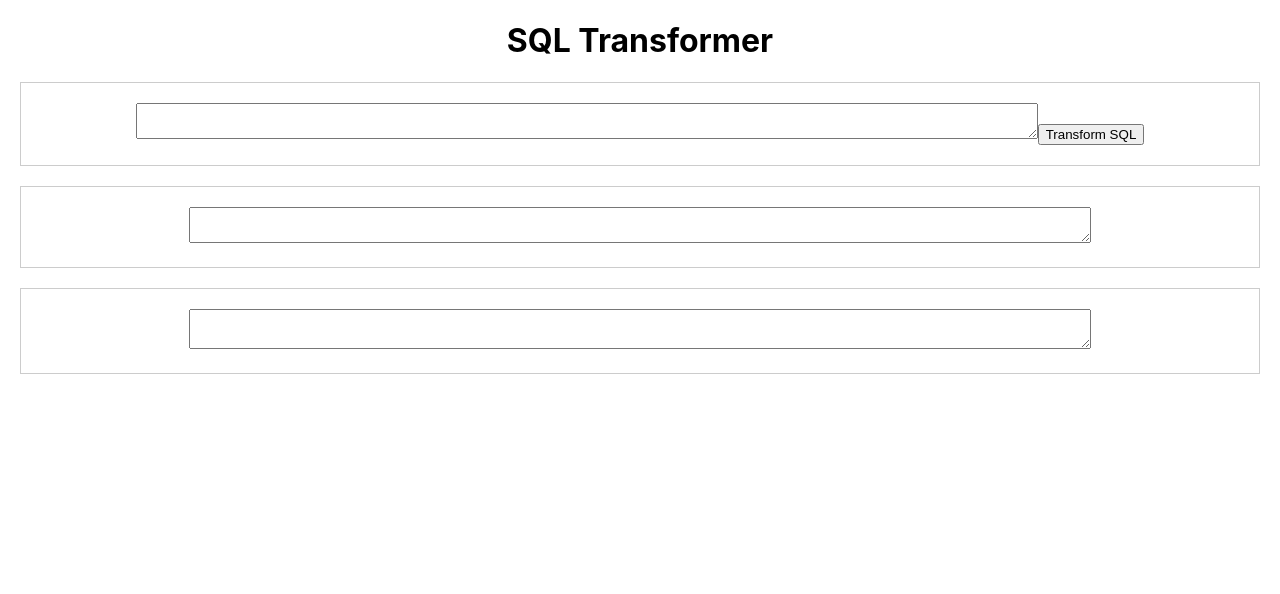
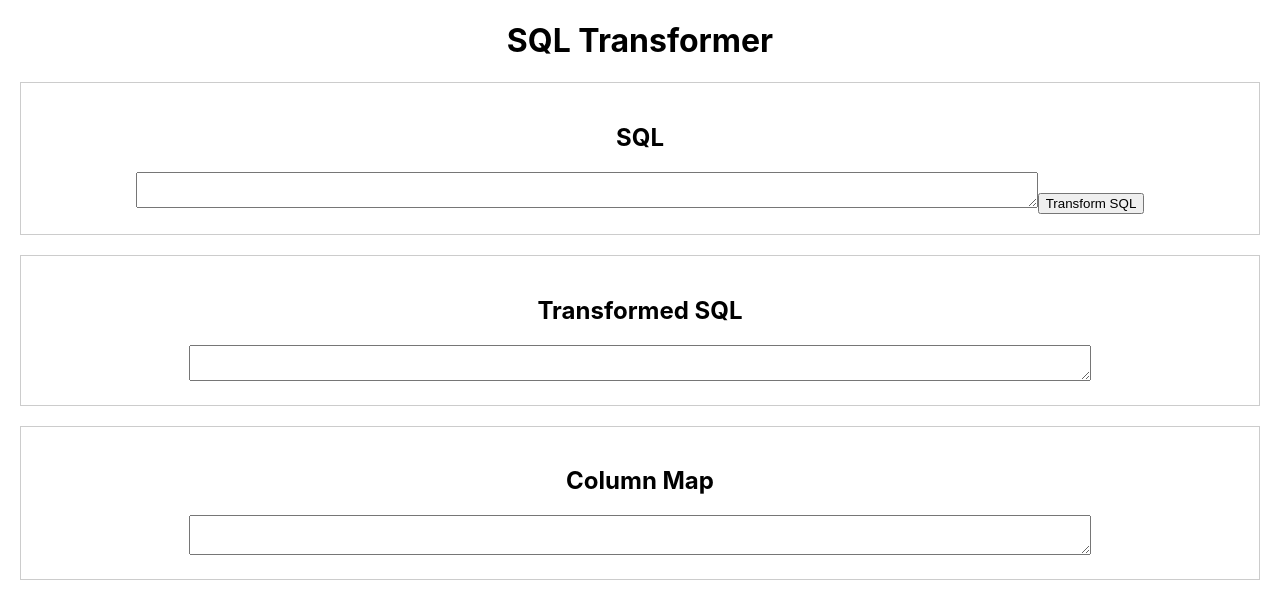
Before and after one commit to striderkein/eaglys-web, a React (Create React App) app: page / in a window 1280 px wide. Shown: the top 594 px of the page. Built offline with nearby package versions, Linux system fonts and the light colour scheme; no server answers.

Commit message:
feat:heading要素追加する

```diff
--- a/src/components/Section1.js
+++ b/src/components/Section1.js
@@ -3,6 +3,7 @@ import React from 'react';
 function Section1({ sql, handleSqlChange, handleTransformChange }) {
   return (
     <section className="section-1">
+      <h2>SQL</h2>
       <textarea
         className="hoge"
         value={sql}
--- a/src/components/Section2.js
+++ b/src/components/Section2.js
@@ -3,6 +3,7 @@ import React from 'react';
 function Section2({ sql }) {
   return (
     <section className="section-2">
+      <h2>Transformed SQL</h2>
       <textarea
         readOnly
         value={sql}
--- a/src/components/Section3.js
+++ b/src/components/Section3.js
@@ -15,6 +15,7 @@ function Section3({ columnMap }) {
 
   return (
     <section className="section-2">
+      <h2>Column Map</h2>
       <textarea
         value={columnMap}
         className="map-area"
```
